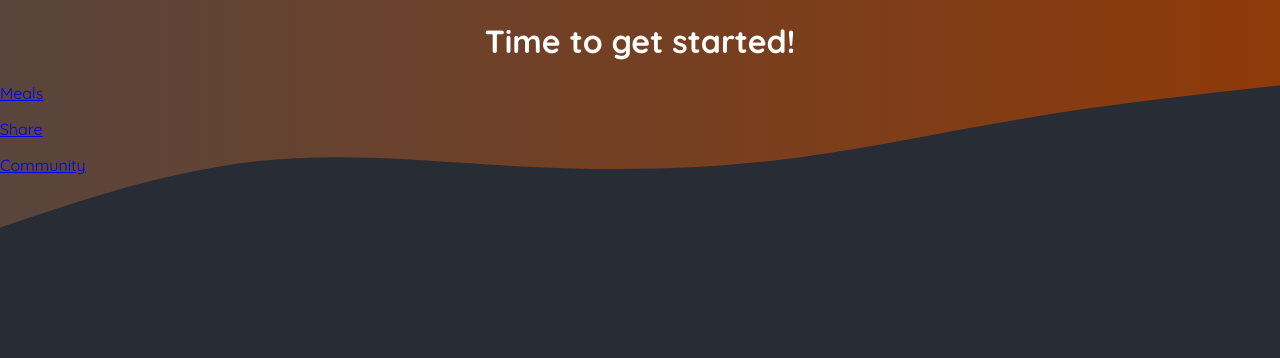
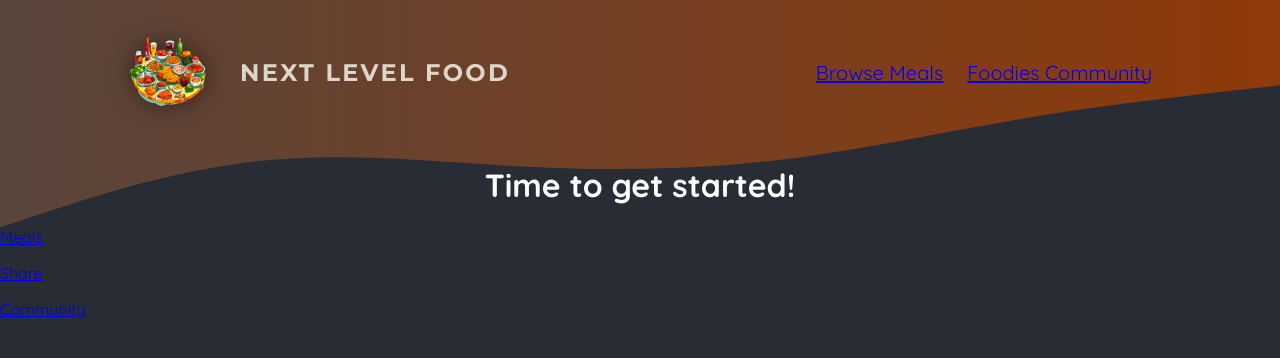
Before and after one commit to gtzjesus/foodsie, a Next.js app: page / in a window 1280 px wide. Shown: the top 358 px of the page. Built offline with nearby package versions, Linux system fonts and the light colour scheme.

Commit message:
Layouts + pages + routing both dynamically and static without reloading pages

```diff
--- a/app/layout.js
+++ b/app/layout.js
@@ -1,3 +1,4 @@
+import MainHeader from '@/components/main-header';
 import './globals.css';
 
 export const metadata = {
@@ -29,7 +30,7 @@ export default function RootLayout({ children }) {
             ></path>
           </svg>
         </div>
-
+        <MainHeader />
         {children}
       </body>
     </html>
--- /dev/null
+++ b/components/main-header.js
@@ -0,0 +1,25 @@
+import Link from 'next/link';
+import logoImage from '@/assets/logo.png';
+import classes from './main-header.module.css';
+
+export default function MainHeader() {
+  return (
+    <header className={classes.header}>
+      <Link className={classes.logo} href="/">
+        <img src={logoImage.src} alt="logo food" />
+        Next Level Food
+      </Link>
+
+      <nav className={classes.nav}>
+        <ul>
+          <li>
+            <Link href="/meals">Browse Meals</Link>
+          </li>
+          <li>
+            <Link href="/community">Foodies Community</Link>
+          </li>
+        </ul>
+      </nav>
+    </header>
+  );
+}
--- /dev/null
+++ b/components/main-header.module.css
@@ -0,0 +1,43 @@
+.header {
+  display: flex;
+  justify-content: space-between;
+  align-items: center;
+  padding: 2rem 1rem;
+}
+
+@media (min-width: 768px) {
+  .header {
+    padding: 2rem 10%;
+  }
+}
+
+.nav ul {
+  list-style: none;
+  margin: 0;
+  padding: 0;
+  display: flex;
+  gap: 1.5rem;
+  /* font-family: 'Montserrat', sans-serif; */
+  font-size: 1.25rem;
+}
+
+.logo {
+  display: flex;
+  align-items: center;
+  justify-content: center;
+  gap: 2rem;
+  text-decoration: none;
+  color: #ddd6cb;
+  font-weight: bold;
+  font-family: 'Montserrat', sans-serif;
+  letter-spacing: 0.15rem;
+  text-transform: uppercase;
+  font-size: 1.5rem;
+}
+
+.logo img {
+  width: 5rem;
+  height: 5rem;
+  object-fit: contain;
+  filter: drop-shadow(0 0 0.75rem rgba(0, 0, 0, 0.5));
+}
```
